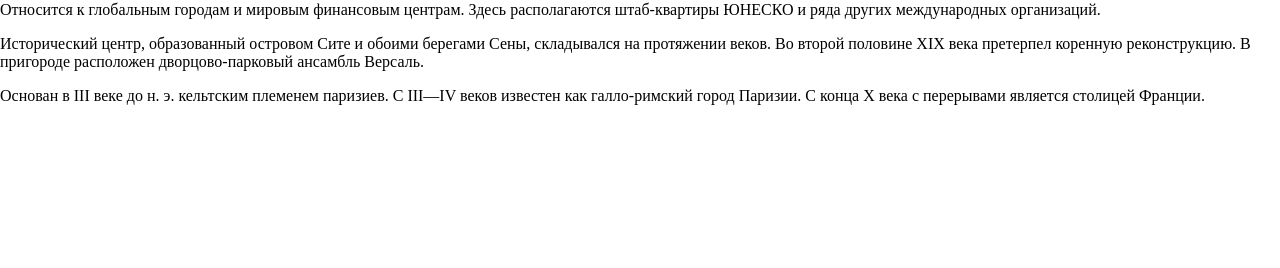
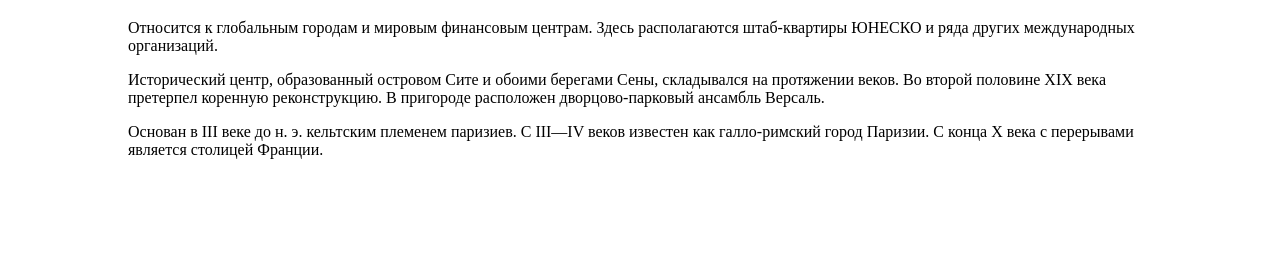
Before and after one commit to HocKaTop/TWeb, a PHP site: page /index.html in a window 1280 px wide. Shown: the part 532-800 px from the top of the page. Run offline with PHP 8.4, Linux system fonts and the light colour scheme.

Commit message:
Update style.css

```diff
--- a/style.css
+++ b/style.css
@@ -16,7 +16,7 @@
 gap: 10px; /* Расстояние между элементами */
 }
 a {
-color: darkred;
+color: white;
 }
 a:hover{
     color: blue;
@@ -44,3 +44,10 @@
 h2{
     font-style: italic;
 }
+h1{
+    text-align: center;
+}
+.text{
+    margin-left: 10%;
+    margin-right: 10%;
+}
```
